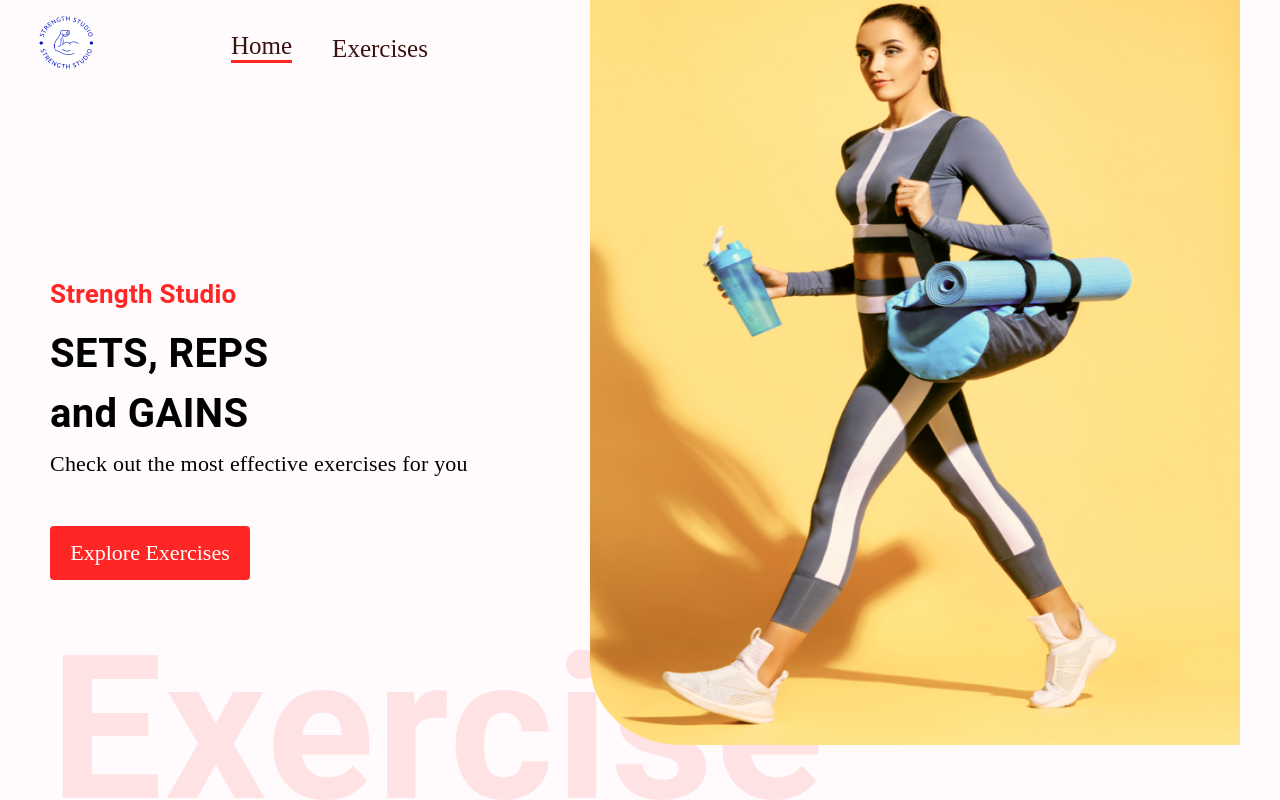
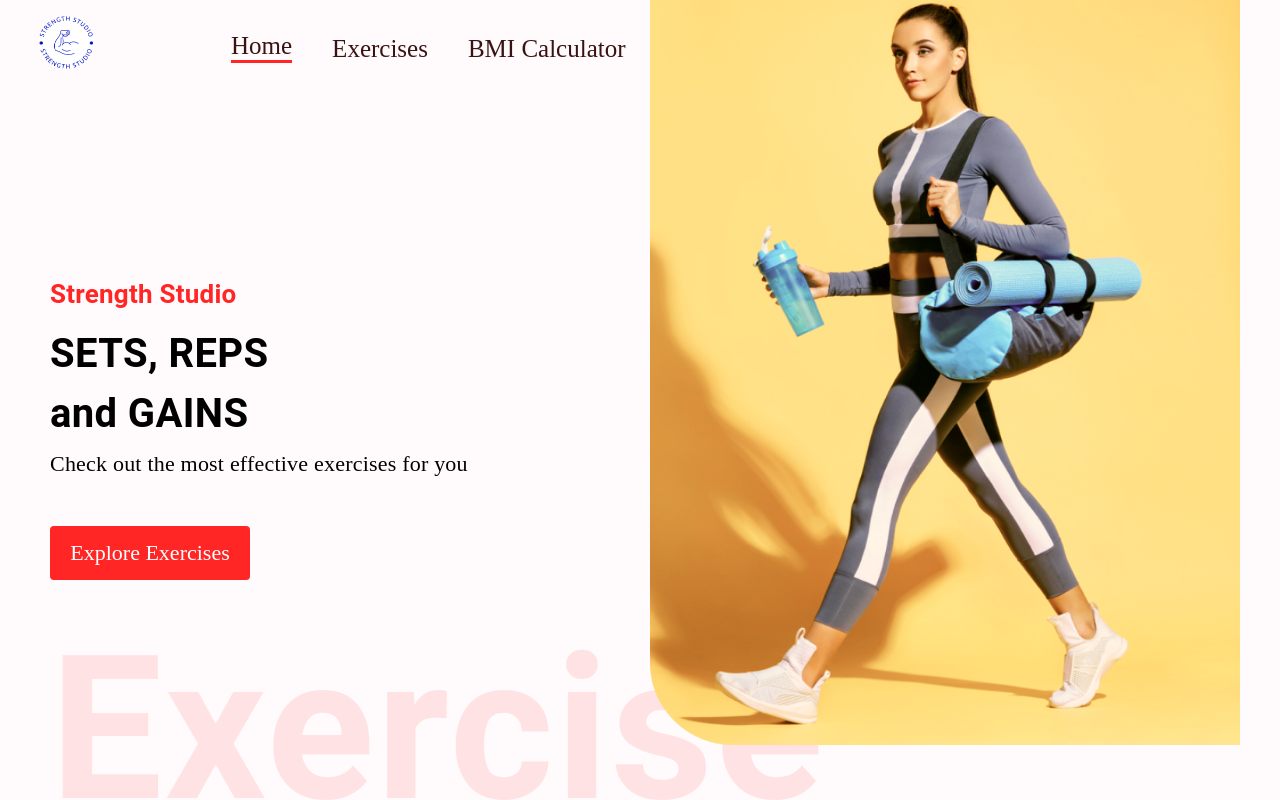
Before and after one commit to Ujjwalsharma7/Strength_Studio, a React (Create React App) app: page / in a window 1280 px wide. Shown: the top 800 px of the page. Built offline with nearby package versions, Linux system fonts and the light colour scheme; no server answers.

Commit message:
Added BMI Calc to Navbar

```diff
--- a/src/App.css
+++ b/src/App.css
@@ -57,7 +57,7 @@ body {
     position: absolute;
     right: 40px;
     top: 0px;
-    width: 650px;
+    width: 590px;
     height: 770px;
     margin-top: -300px;
 
--- a/src/components/Navbar.js
+++ b/src/components/Navbar.js
@@ -17,6 +17,9 @@ const Navbar = () => {
         <a href='#exercises' style={
           {textDecoration: 'none', color: '#3A1212'}
         }>Exercises</a>
+         <a href='#exercises' style={
+          {textDecoration: 'none', color: '#3A1212'}
+        }>BMI Calculator</a>
       </Stack>
 
     </Stack>
```
